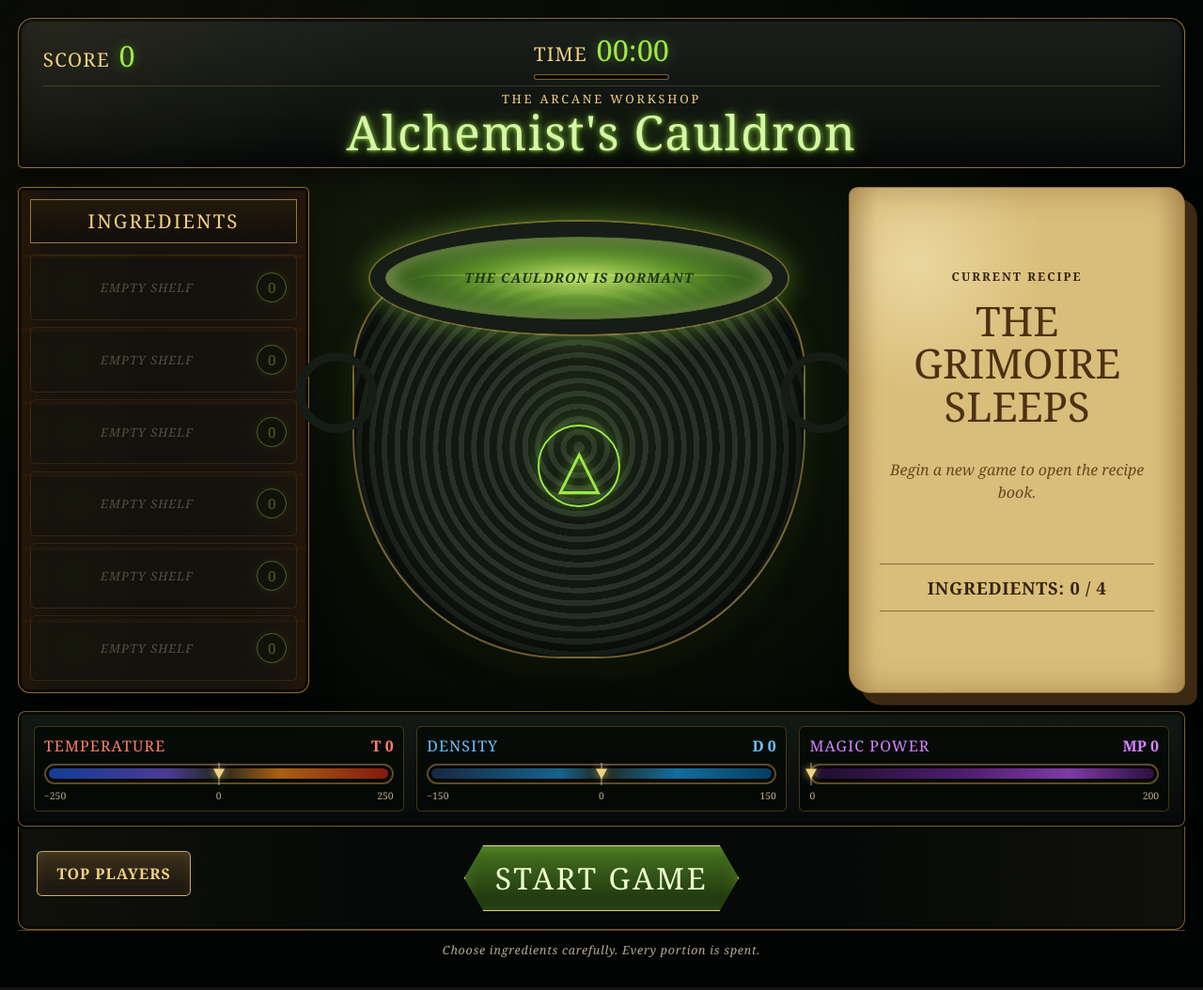
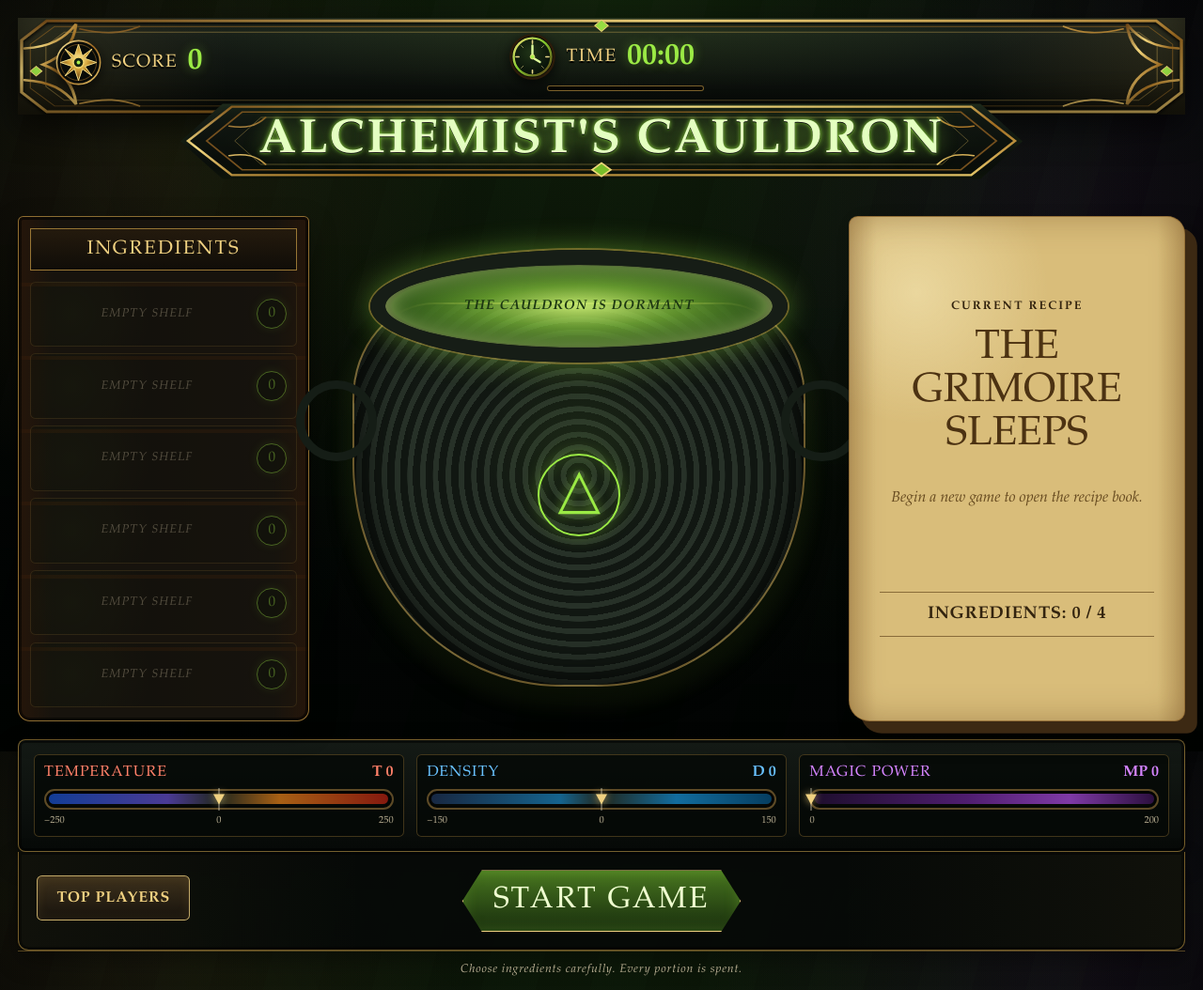
Before and after one commit to Tobi189/alchemists-cauldron, a website built with Vite: page index.html in a window 1280 px wide. Shown: the top 1054 px of the page at 94% size. Built offline with nearby package versions, Linux system fonts and the light colour scheme.

Commit message:
style: redesign header visuals

```diff
--- a/src/styles/main.scss
+++ b/src/styles/main.scss
@@ -22,7 +22,7 @@ $parchment-dark: #8b662f;
 html {
   min-width: 320px;
   color-scheme: dark;
-  font-family: Georgia, 'Times New Roman', serif;
+  font-family: 'Palatino Linotype', 'Book Antiqua', Palatino, Georgia, serif;
 }
 
 body {
@@ -30,11 +30,14 @@ body {
   margin: 0;
   overflow-x: hidden;
   color: $ink;
+  background-color: #030604;
   background:
-    radial-gradient(circle at 50% 35%, rgba($magic, 0.11), transparent 32rem),
-    radial-gradient(circle at 15% 15%, rgba($gold, 0.08), transparent 24rem),
-    linear-gradient(rgba(1, 4, 2, 0.7), rgba(1, 4, 2, 0.94)),
-    repeating-linear-gradient(90deg, #0b100c 0 4rem, #080c09 4rem 8rem);
+    radial-gradient(ellipse at 50% -5%, rgba(#32641d, 0.3), transparent 38rem),
+    radial-gradient(circle at 12% 22%, rgba($gold, 0.1), transparent 22rem),
+    radial-gradient(circle at 88% 28%, rgba($arcane, 0.07), transparent 24rem),
+    linear-gradient(rgba(#010302, 0.66), rgba(#010302, 0.94)),
+    repeating-linear-gradient(105deg, #0b100c 0 3.5rem, #060906 3.5rem 7rem);
+  background-attachment: fixed;
 }
 
 button,
@@ -81,19 +84,25 @@ button {
 }
 
 .game-header {
+  position: relative;
   display: grid;
-  gap: 0.4rem;
-  min-height: 8.5rem;
-  padding: 0.75rem clamp(0.75rem, 2vw, 1.75rem);
-  border: 1px solid rgba($gold, 0.65);
-  border-radius: 1rem 1rem 0.35rem 0.35rem;
+  margin-bottom: clamp(0.8rem, 1.6vw, 1.4rem);
+  isolation: isolate;
+}
+
+.game-header__frame {
+  position: relative;
+  z-index: 1;
+  min-height: 6.4rem;
+  padding: 1rem clamp(1.1rem, 3vw, 3.2rem);
   background:
-    linear-gradient(135deg, rgba($gold, 0.08), transparent 30%),
-    linear-gradient(180deg, rgba(#1c211d, 0.97), rgba(#090d0a, 0.98));
+    url('../assets/ui/hud-frame.svg') center / 100% 100% no-repeat,
+    linear-gradient(90deg, rgba($gold, 0.12), transparent 18% 82%, rgba($gold, 0.12)),
+    radial-gradient(ellipse at 50% 0, rgba($magic, 0.1), transparent 55%),
+    linear-gradient(180deg, rgba(#1a211b, 0.98), rgba(#060906, 0.99));
   box-shadow:
-    inset 0 0 0 3px rgba(#000, 0.55),
-    inset 0 -1rem 2rem rgba(#000, 0.35),
-    0 0.6rem 2rem rgba(#000, 0.45);
+    inset 0 -1.2rem 2rem rgba(#000, 0.42),
+    0 0.8rem 2.2rem rgba(#000, 0.58);
 }
 
 .game-header__hud {
@@ -104,52 +113,65 @@ button {
 }
 
 .game-header__title-group {
+  position: relative;
+  z-index: 2;
+  width: min(76%, 56rem);
   min-width: 0;
-  padding-top: 0.2rem;
-  border-top: 1px solid rgba($gold, 0.24);
+  padding: clamp(0.55rem, 1.2vw, 0.9rem) clamp(2.5rem, 6vw, 6rem);
+  margin: -0.7rem auto 0;
   text-align: center;
-}
-
-.game-header__eyebrow {
-  display: block;
-  margin-bottom: 0.1rem;
-  color: $gold-light;
-  font-size: clamp(0.65rem, 1vw, 0.8rem);
-  letter-spacing: 0.22em;
-  text-transform: uppercase;
+  background:
+    url('../assets/ui/title-frame.svg') center / 100% 100% no-repeat,
+    radial-gradient(ellipse at 50% 50%, rgba($magic, 0.18), transparent 64%),
+    linear-gradient(180deg, #182119, #070a07);
+  box-shadow:
+    inset 0 0 1.2rem rgba($magic, 0.09),
+    0 0.8rem 1.4rem rgba(#000, 0.62),
+    0 0 1rem rgba($magic, 0.12);
+  clip-path: polygon(5% 0, 95% 0, 100% 50%, 95% 100%, 5% 100%, 0 50%);
 }
 
 .game-header__title {
   margin: 0;
-  color: #d8f6a7;
-  font-size: clamp(1.65rem, 4vw, 3.2rem);
-  font-weight: 500;
+  color: #e4ffc0;
+  font-size: clamp(1.7rem, 4vw, 3.45rem);
+  font-weight: 600;
   line-height: 1;
-  letter-spacing: 0.025em;
+  letter-spacing: 0.045em;
+  text-transform: uppercase;
   text-shadow:
-    0 0 0.4rem rgba($magic, 0.9),
-    0 0 1.4rem rgba($magic, 0.45),
+    0 1px #111,
+    0 0 0.32rem rgba($magic, 0.95),
+    0 0 1.3rem rgba($magic, 0.48),
     0 2px #19320d;
 }
 
 .hud__item {
-  display: flex;
-  gap: 0.6rem;
-  align-items: baseline;
+  display: grid;
+  grid-template-columns: auto auto auto;
+  gap: clamp(0.3rem, 0.8vw, 0.65rem);
+  align-items: center;
   white-space: nowrap;
+}
+
+.hud__icon {
+  width: clamp(2.25rem, 4vw, 3.9rem);
+  aspect-ratio: 1;
+  filter: drop-shadow(0 0.25rem 0.4rem rgba(#000, 0.72));
 }
 
 .hud__label {
   color: $gold-light;
-  font-size: clamp(0.9rem, 1.6vw, 1.35rem);
-  letter-spacing: 0.06em;
+  font-size: clamp(0.78rem, 1.5vw, 1.28rem);
+  letter-spacing: 0.08em;
   text-transform: uppercase;
+  text-shadow: 0 2px #000;
 }
 
 .hud__value {
   color: $magic;
-  font-size: clamp(1.35rem, 2.4vw, 2.2rem);
-  font-weight: 500;
+  font-size: clamp(1.2rem, 2.5vw, 2.25rem);
+  font-weight: 600;
   font-variant-numeric: tabular-nums;
   text-shadow: 0 0 0.75rem rgba($magic, 0.42);
 }
@@ -162,7 +184,7 @@ button {
   display: grid;
   gap: 0.3rem;
   justify-self: center;
-  min-width: clamp(7.5rem, 11vw, 10rem);
+  min-width: clamp(9rem, 17vw, 15rem);
 
   .hud__item {
     justify-content: center;
@@ -170,8 +192,9 @@ button {
 }
 
 .hud__timer-progress {
-  width: 100%;
+  width: calc(100% - clamp(2.55rem, 4vw, 4.2rem));
   height: 0.38rem;
+  margin-left: auto;
   overflow: hidden;
   border: 1px solid rgba($gold, 0.62);
   border-radius: 999px;
@@ -212,7 +235,7 @@ button {
 }
 
 .hud__lives {
-  min-width: 4.5rem;
+  min-width: clamp(4.5rem, 12vw, 11rem);
   justify-self: end;
   text-align: right;
 }
@@ -222,12 +245,15 @@ button {
 }
 
 .hud__hearts {
-  color: #f04435;
-  font-size: clamp(1.3rem, 2.4vw, 2rem);
-  letter-spacing: 0.08em;
-  text-shadow:
-    0 0 0.2rem #fff,
-    0 0 0.75rem rgba(#ed2a1a, 0.7);
+  display: flex;
+  gap: clamp(0.15rem, 0.6vw, 0.45rem);
+  justify-content: flex-end;
+}
+
+.hud__heart {
+  width: clamp(1.8rem, 3.5vw, 3.25rem);
+  aspect-ratio: 1;
+  filter: drop-shadow(0 0.2rem 0.35rem rgba(#000, 0.8));
 }
 
 .game-board {
@@ -1289,9 +1315,27 @@ button {
   }
 
   .game-header {
-    gap: 0.5rem;
-    min-height: 7.5rem;
-    padding: 0.65rem;
+    margin-bottom: 0.65rem;
+  }
+
+  .game-header__frame {
+    min-height: 5.5rem;
+    padding: 0.75rem 0.65rem;
+  }
+
+  .game-header__hud {
+    gap: 0.25rem;
+  }
+
+  .game-header__title-group {
+    width: 96%;
+    padding: 0.65rem 1.6rem;
+    margin-top: -0.4rem;
+  }
+
+  .game-header__title {
+    font-size: clamp(1.25rem, 6.2vw, 1.7rem);
+    letter-spacing: 0.02em;
   }
 
   .dialog-overlay {
@@ -1317,15 +1361,23 @@ button {
   }
 
   .hud__label {
-    font-size: 0.72rem;
+    font-size: 0.62rem;
   }
 
   .hud__value {
-    font-size: 1.2rem;
+    font-size: 1.05rem;
   }
 
-  .hud__hearts {
-    font-size: 1.1rem;
+  .hud__timer {
+    min-width: 8.2rem;
+  }
+
+  .hud__timer-progress {
+    width: calc(100% - 2.4rem);
+  }
+
+  .hud__lives {
+    min-width: 3.5rem;
   }
 
   .game-board {
--- a/src/ui/app.ts
+++ b/src/ui/app.ts
@@ -1,3 +1,6 @@
+import clockIconUrl from '../assets/ui/clock.svg';
+import heartIconUrl from '../assets/ui/heart.svg';
+import scoreIconUrl from '../assets/ui/score-emblem.svg';
 import { LEVEL_ONE_RULES } from '../data/difficulty.ts';
 import type { GameState } from '../types/game.ts';
 import type { LeaderboardEntry } from '../types/leaderboard.ts';
@@ -40,24 +43,29 @@ const formatTime = (totalSeconds: number): string => {
   return `${String(minutes).padStart(2, '0')}:${String(seconds).padStart(2, '0')}`;
 };
 
-const createHudItem = (label: string, value: string): HTMLElement => {
+const createHudItem = (label: string, value: string, iconUrl: string): HTMLElement => {
   const item = document.createElement('div');
+  const icon = document.createElement('img');
   const itemLabel = document.createElement('span');
   const itemValue = document.createElement('strong');
 
   item.className = 'hud__item';
+  icon.className = 'hud__icon';
+  icon.src = iconUrl;
+  icon.alt = '';
+  icon.setAttribute('aria-hidden', 'true');
   itemLabel.className = 'hud__label';
   itemValue.className = 'hud__value';
   itemLabel.textContent = label;
   itemValue.textContent = value;
-  item.append(itemLabel, itemValue);
+  item.append(icon, itemLabel, itemValue);
 
   return item;
 };
 
 const createTimerHud = (state: GameState): HTMLElement => {
   const timer = document.createElement('div');
-  const timerText = createHudItem('Time', formatTime(state.timeLeft));
+  const timerText = createHudItem('Time', formatTime(state.timeLeft), clockIconUrl);
   const progress = document.createElement('div');
   const fill = document.createElement('span');
   const progressPercentage = (state.timeLeft / LEVEL_ONE_RULES.startingTimeSeconds) * 100;
@@ -84,24 +92,23 @@ const createTimerHud = (state: GameState): HTMLElement => {
 
 const createHeader = (state: GameState): HTMLElement => {
   const header = document.createElement('header');
+  const frame = document.createElement('div');
   const hud = document.createElement('div');
-  const score = createHudItem('Score', String(state.score));
+  const score = createHudItem('Score', String(state.score), scoreIconUrl);
   const titleGroup = document.createElement('div');
-  const eyebrow = document.createElement('span');
   const title = document.createElement('h1');
   const time = createTimerHud(state);
 
   const lives = document.createElement('div');
 
   header.className = 'game-header';
+  frame.className = 'game-header__frame';
   hud.className = 'game-header__hud';
   score.classList.add('hud__score');
   titleGroup.className = 'game-header__title-group';
-  eyebrow.className = 'game-header__eyebrow';
   title.className = 'game-header__title';
-  eyebrow.textContent = 'The Arcane Workshop';
   title.textContent = "Alchemist's Cauldron";
-  titleGroup.append(eyebrow, title);
+  titleGroup.append(title);
 
   if (state.status === 'menu') {
     lives.className = 'hud__lives hud__lives--empty';
@@ -114,13 +121,23 @@ const createHeader = (state: GameState): HTMLElement => {
     livesLabel.className = 'visually-hidden';
     hearts.className = 'hud__hearts';
     livesLabel.textContent = 'Lives';
-    hearts.textContent = '♥'.repeat(state.lives);
     hearts.setAttribute('aria-label', `${state.lives} lives remaining`);
+
+    for (let life = 0; life < state.lives; life += 1) {
+      const heart = document.createElement('img');
+      heart.className = 'hud__heart';
+      heart.src = heartIconUrl;
+      heart.alt = '';
+      heart.setAttribute('aria-hidden', 'true');
+      hearts.append(heart);
+    }
+
     lives.append(livesLabel, hearts);
   }
 
   hud.append(score, time, lives);
-  header.append(hud, titleGroup);
+  frame.append(hud);
+  header.append(frame, titleGroup);
 
   return header;
 };
```
Also changed, not shown: src/assets/ui/clock.svg (added), src/assets/ui/heart.svg (added), src/assets/ui/hud-frame.svg (added), src/assets/ui/score-emblem.svg (added), src/assets/ui/title-frame.svg (added), 1 other file.
